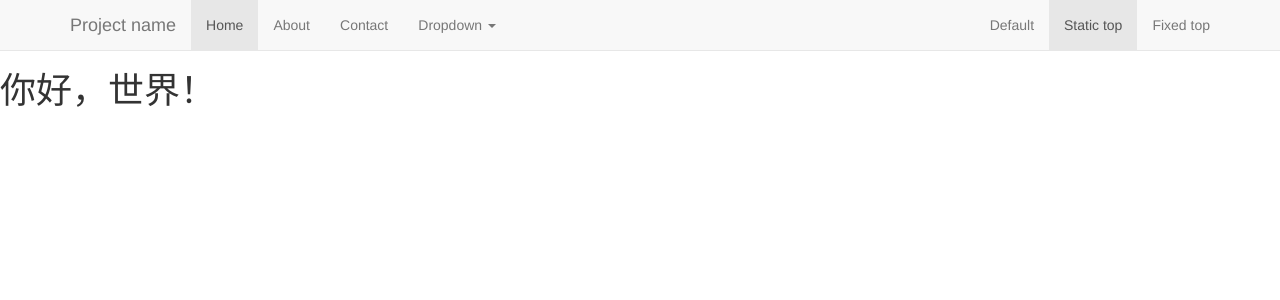
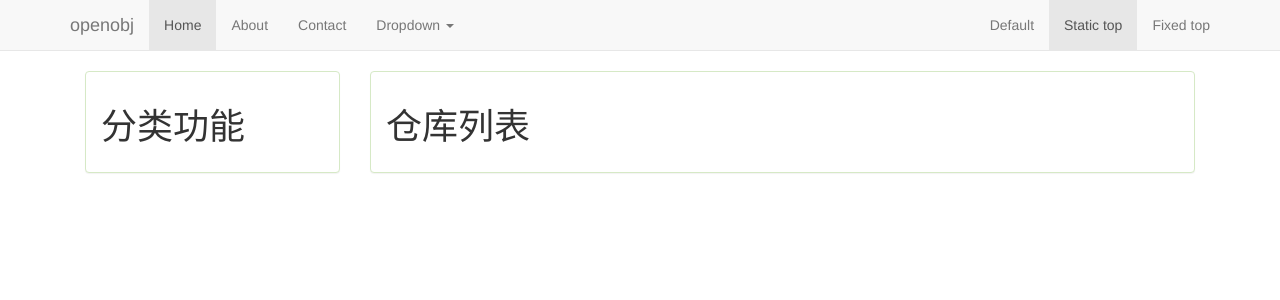
Before and after one commit to VicoandMe/openobj-web, a Django app: page / in a window 1280 px wide. Shown: the top 300 px of the page. Run offline with Django 3.2, Linux system fonts and the light colour scheme; some libraries are stand-ins or nearby versions.

Commit message:
add navbar

```diff
--- a/openobj/common/templates/index.html
+++ b/openobj/common/templates/index.html
@@ -21,46 +21,28 @@
     <![endif]-->
   </head>
   <body>
-  <!-- Static navbar -->
-    <nav class="navbar navbar-default navbar-static-top">
-      <div class="container">
-        <div class="navbar-header">
-          <button type="button" class="navbar-toggle collapsed" data-toggle="collapse" data-target="#navbar" aria-expanded="false" aria-controls="navbar">
-            <span class="sr-only">Toggle navigation</span>
-            <span class="icon-bar"></span>
-            <span class="icon-bar"></span>
-            <span class="icon-bar"></span>
-          </button>
-          <a class="navbar-brand" href="#">Project name</a>
+
+    {% block navbar %}
+        {% include 'navbar.html' %}
+    {% endblock %}
+
+
+    <div class="container">
+        <div class="col-md-3">
+            <div class="panel panel-success">
+                <div class="panel-body">
+                    <h1>分类功能</h1>
+                </div>
+            </div>
         </div>
-        <div id="navbar" class="navbar-collapse collapse">
-          <ul class="nav navbar-nav">
-            <li class="active"><a href="#">Home</a></li>
-            <li><a href="#about">About</a></li>
-            <li><a href="#contact">Contact</a></li>
-            <li class="dropdown">
-              <a href="#" class="dropdown-toggle" data-toggle="dropdown" role="button" aria-haspopup="true" aria-expanded="false">Dropdown <span class="caret"></span></a>
-              <ul class="dropdown-menu">
-                <li><a href="#">Action</a></li>
-                <li><a href="#">Another action</a></li>
-                <li><a href="#">Something else here</a></li>
-                <li role="separator" class="divider"></li>
-                <li class="dropdown-header">Nav header</li>
-                <li><a href="#">Separated link</a></li>
-                <li><a href="#">One more separated link</a></li>
-              </ul>
-            </li>
-          </ul>
-          <ul class="nav navbar-nav navbar-right">
-            <li><a href="../navbar/">Default</a></li>
-            <li class="active"><a href="./">Static top <span class="sr-only">(current)</span></a></li>
-            <li><a href="../navbar-fixed-top/">Fixed top</a></li>
-          </ul>
-        </div><!--/.nav-collapse -->
-      </div>
-    </nav>
-    <h1>你好，世界！</h1>
-
+        <div class="col-md-9">
+            <div class="panel panel-success">
+                <div class="panel-body">
+                    <h1>仓库列表</h1>
+                </div>
+            </div>
+        </div>
+    </div>
 
     {% load staticfiles %}
     <!-- jQuery (necessary for Bootstrap's JavaScript plugins) -->
--- /dev/null
+++ b/openobj/common/templates/navbar.html
@@ -0,0 +1,38 @@
+<!-- Static navbar -->
+<nav class="navbar navbar-default navbar-static-top">
+  <div class="container">
+    <div class="navbar-header">
+      <button type="button" class="navbar-toggle collapsed" data-toggle="collapse" data-target="#navbar" aria-expanded="false" aria-controls="navbar">
+        <span class="sr-only">Toggle navigation</span>
+        <span class="icon-bar"></span>
+        <span class="icon-bar"></span>
+        <span class="icon-bar"></span>
+      </button>
+      <a class="navbar-brand" href="#">openobj</a>
+    </div>
+    <div id="navbar" class="navbar-collapse collapse">
+      <ul class="nav navbar-nav">
+        <li class="active"><a href="#">Home</a></li>
+        <li><a href="#about">About</a></li>
+        <li><a href="#contact">Contact</a></li>
+        <li class="dropdown">
+          <a href="#" class="dropdown-toggle" data-toggle="dropdown" role="button" aria-haspopup="true" aria-expanded="false">Dropdown <span class="caret"></span></a>
+          <ul class="dropdown-menu">
+            <li><a href="#">Action</a></li>
+            <li><a href="#">Another action</a></li>
+            <li><a href="#">Something else here</a></li>
+            <li role="separator" class="divider"></li>
+            <li class="dropdown-header">Nav header</li>
+            <li><a href="#">Separated link</a></li>
+            <li><a href="#">One more separated link</a></li>
+          </ul>
+        </li>
+      </ul>
+      <ul class="nav navbar-nav navbar-right">
+        <li><a href="../navbar/">Default</a></li>
+        <li class="active"><a href="./">Static top <span class="sr-only">(current)</span></a></li>
+        <li><a href="../navbar-fixed-top/">Fixed top</a></li>
+      </ul>
+    </div><!--/.nav-collapse -->
+  </div>
+</nav>
```
